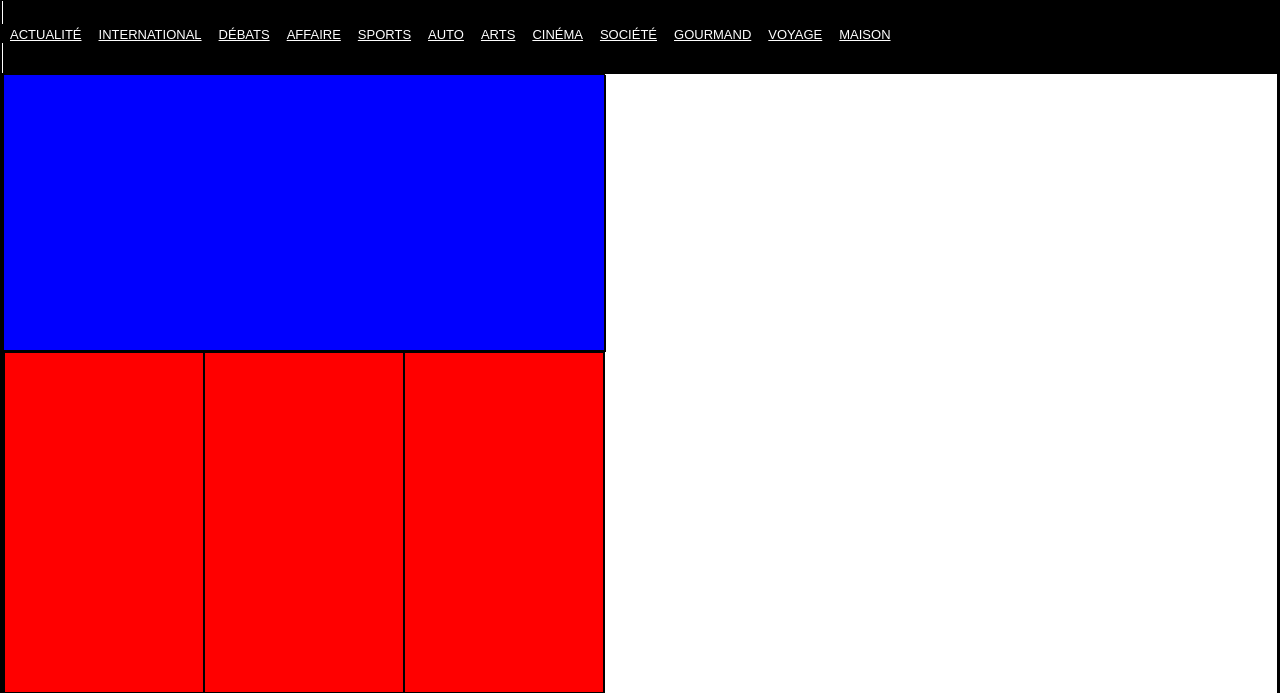
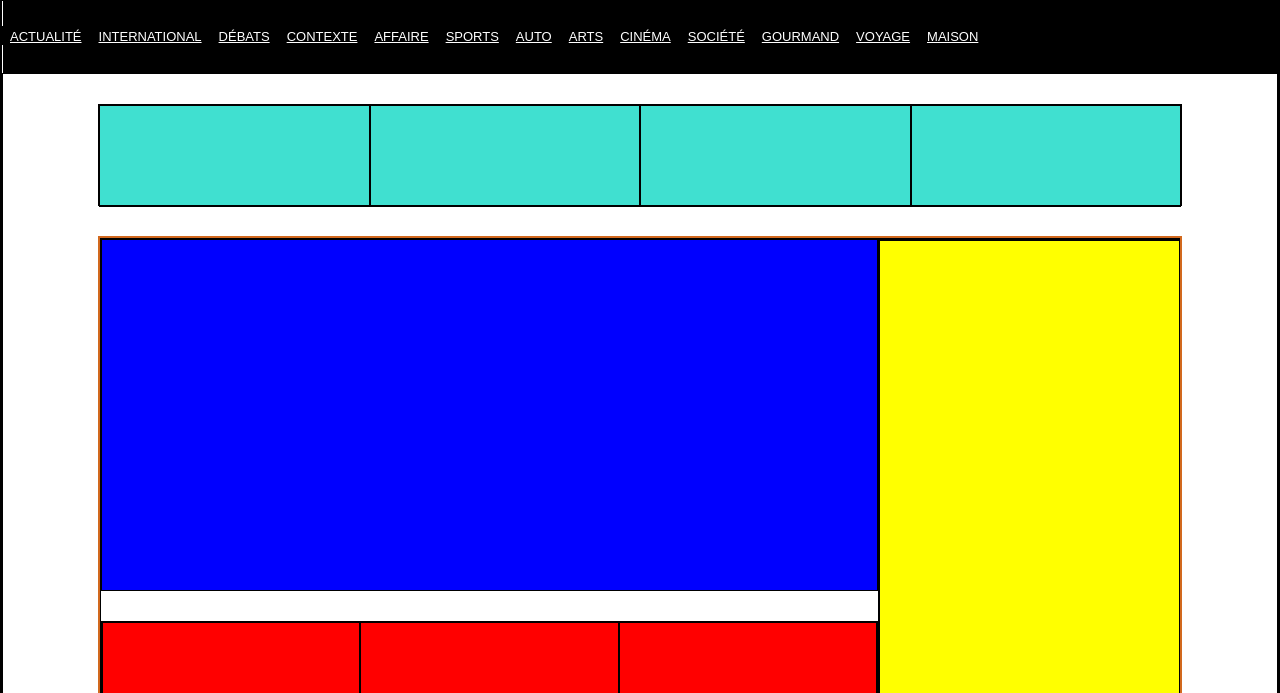
Before and after one commit to Skywarser/A22_TP1_LA_PRESSE, a plain HTML site: page A22_TP1_LA_PRESSE/index.html in a window 1280 px wide. Shown: the part 107-800 px from the top of the page. Drawn offline with Linux system fonts and the light colour scheme.

Commit message:
Structure de base upgrade (J.P)
Trouver un moyen de bien espacer en général. Surtout la publicité en jaune.

```diff
--- a/A22_TP1_LA_PRESSE/index.html
+++ b/A22_TP1_LA_PRESSE/index.html
@@ -4,7 +4,7 @@
     <meta charset="UTF-8">
     <meta http-equiv="X-UA-Compatible" content="IE=edge">
     <meta name="viewport" content="width=device-width, initial-scale=1.0">
-    <title>La Presse</title>
+    <title>LaPresse.ca | Actualités et Infos au Québec et dans le monde</title>
     <link rel="stylesheet" href="./styles/normalize.css">
     <link rel="stylesheet" href="./styles/style.css">
 </head>
@@ -17,38 +17,50 @@
     <navbar>
 
         <div id="menu">
-
-            <a href="">ACTUALITÉ</a>
-            <a href="">INTERNATIONAL</a>
-            <a href="">DÉBATS</a>
-            <a href="">AFFAIRE</a>
-            <a href="">SPORTS</a>
-            <a href="">AUTO</a>
-            <a href="">ARTS</a>
-            <a href="">CINÉMA</a>
-            <a href="">SOCIÉTÉ</a>
-            <a href="">GOURMAND</a>
-            <a href="">VOYAGE</a>
-            <a href="">MAISON</a>
+            <a href="https://www.lapresse.ca/actualites/">ACTUALITÉ</a>
+            <a href="https://www.lapresse.ca/international/">INTERNATIONAL</a>
+            <a href="https://www.lapresse.ca/debats/">DÉBATS</a>
+            <a href="https://www.lapresse.ca/contexte/">CONTEXTE</a>
+            <a href="https://www.lapresse.ca/affaires/">AFFAIRE</a>
+            <a href="https://www.lapresse.ca/sports/">SPORTS</a>
+            <a href="https://www.lapresse.ca/auto/">AUTO</a>
+            <a href="https://www.lapresse.ca/arts/">ARTS</a>
+            <a href="https://www.lapresse.ca/cinema/">CINÉMA</a>
+            <a href="https://www.lapresse.ca/societe/">SOCIÉTÉ</a>
+            <a href="https://www.lapresse.ca/gourmand/">GOURMAND</a>
+            <a href="https://www.lapresse.ca/voyage/">VOYAGE</a>
+            <a href="https://www.lapresse.ca/maison/">MAISON</a>
         </div>
     </navbar>
     <main>
 
-        <div id="article_top">
-            <div id="pub"></div>
-        </div>
-
-        <div id="article_milieu">
+        <div id="articles_autres">
+            <div></div>
             <div></div>
             <div></div>
             <div></div>
         </div>
 
-        <div id="article_bas">
-            <div></div>
-            <div></div>
-            <div></div>
-            <div></div>
+        <div class="container">
+
+            <div id="articles">
+                <section id="section_top"></section>
+
+                <section id="section_milieu">
+                    <div></div>
+                    <div></div>
+                    <div></div>
+                </section>
+
+                <section id="section_bas">
+                    <div></div>
+                    <div></div>
+                    <div></div>
+                    <div></div>
+                </section>
+            </div>
+
+            <div id="pub"><div>
         </div>
 </main>
     <footer>
--- a/A22_TP1_LA_PRESSE/styles/style.css
+++ b/A22_TP1_LA_PRESSE/styles/style.css
@@ -15,7 +15,8 @@
 #menu > a {
         display: inline-flex;
         justify-content: space-around;
-        margin-top: 25px;
+        margin-top: auto;
+        margin-bottom:auto;
         font-size: 13px;
         padding-right: 10px;
         padding-left: 5px;
@@ -23,57 +24,85 @@
         color: white;
         }
 
-#article_top {
+#articles_autres{
+    display:flex;
+    background-color: turquoise;
+    width:auto;
+    height:100px;
+    margin: 30px 95px 30px;
+
+}
+
+#articles_autres > div{
+    height:100px;
+    width: 600px;
+}
+
+
+
+.container {
+    border:solid chocolate 2px;
+    display:flex;
+    margin-left:95px;
+    margin-right:95px;
+}
+
+
+#section_top {
     background-color:blue;
     display:flex;
-    flex-direction: column;
-    flex-direction:row;
-    width: 600px;
-    height: 275px;
+    width: 775px;
+    height: 350px;
+}
+
+#section_milieu {
+    background-color:red;
+    margin-top:30px;
+    display:flex;
+    width: 775px;
+    height: 460px;
+}
+
+#section_milieu > div{
+    width:258px;
+    height:460px;
+}
+
+#section_bas {
+    background-color:green;
+    display:flex;
+    margin-top:30px;
+    margin-bottom:30px;
+    width: 775px;
+    height: 300px;
+}
+
+#section_bas > div{
+    width:258px;
+    height:300px;
 }
 
 #pub {
-    display:flex;
-    background-color: yellow;
-    width: 1200px;
-    height: 275px;
-    margin-left: 600px;
+    background-color:yellow;
+    width: 300px;
+    height: 600px;
+
 }
 
-#article_milieu {
-    background-color:red;
-    display:flex;
-    flex-direction:row;
-    width: 600px;
-    height: 340px;
+
+
+#articles {
+    display: flex;
+    flex-direction:column;
 }
 
-#article_bas {
-    background-color:green;
-    display:flex;
-    flex-direction:row;
-    width: 600px;
-    height: 275px;
-}
+
+
+
+
 
 footer {
     background-color: purple;
     width: auto;
     height: 200px;
 }
-
-#article_milieu > div {
-    display: flex;
-    flex-direction: row;
-    width: 200px;
-    height: 340px;
-
-}
-
-#article_bas > div {
-    display: flex;
-    flex-direction: row;
-    width: 200px;
-    height: 275px;
-
-}
```
